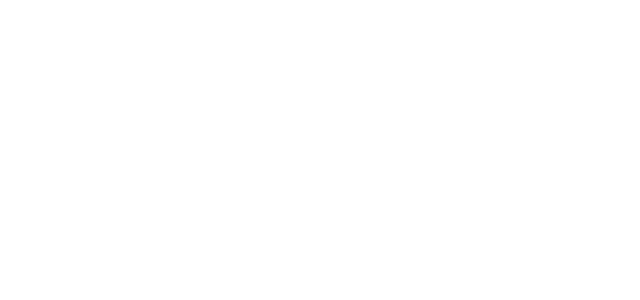
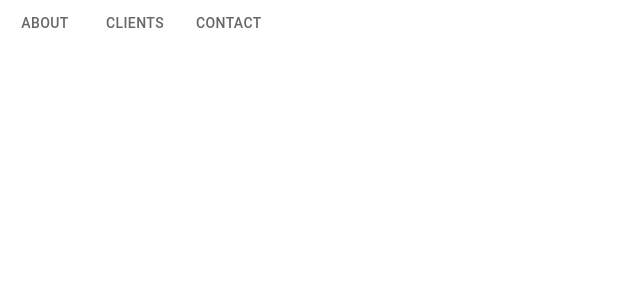
Before and after one commit to Ellie-Lau-Ki/desn3037-react, a React (Create React App) app in the folder my-app/: page / in a window 1280 px wide. Before the commit this address had no page. Shown: the top 300 px of the page, without its empty margins (0-640 px from the left). Built offline with nearby package versions, Linux system fonts and the light colour scheme.

Commit message:
Menu system creation with current page status

```diff
--- a/my-app/src/App.js
+++ b/my-app/src/App.js
@@ -3,14 +3,17 @@ import { BrowserRouter, Route, Routes } from "react-router-dom";
 import About from "./components/About";
 import Clients from "./components/Clients";
 import Contact from "./components/Contact";
+import Menu from "./components/Menu";
 
 function App() {
   return (
     <div className="App">
 
       <BrowserRouter>
+        <Menu />
+        <Routes>
 
-        <Routes>
+
 
           <Route exact path="about" element={<About />} />
           <Route exact path="clients" element={<Clients />} />
--- /dev/null
+++ b/my-app/src/components/Menu.js
@@ -0,0 +1,17 @@
+import { Tab, Tabs } from "@mui/material";
+import { useLocation } from "react-router";
+import { Link } from "react-router-dom";
+
+export default function Menu() {
+
+    const { pathname } = useLocation();
+    return (
+        <div>
+            <Tabs value={pathname}>
+                <Tab component={Link} to="/about" value="/about" label="About" />
+                <Tab component={Link} to="/clients" value="/clients" label="Clients" />
+                <Tab component={Link} to="/contact" value="/contact" label="Contact" />
+            </Tabs>
+        </div>
+    )
+}
```
